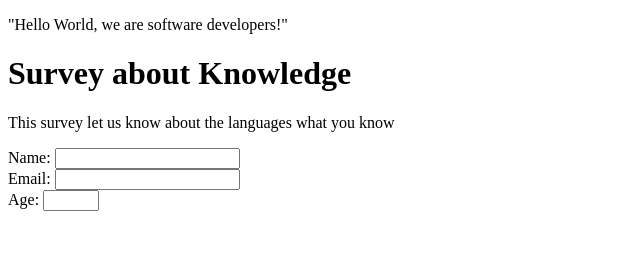
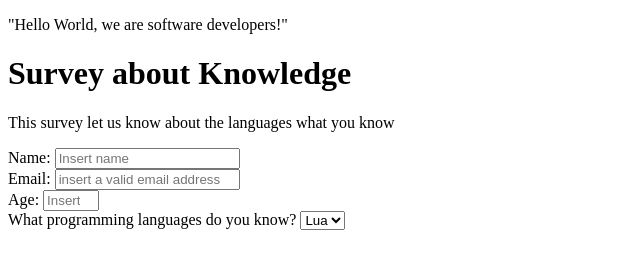
Before and after one commit to jcco104/Build_the_project, a plain HTML site: page index.html in a window 1280 px wide. Shown: the whole page, without its empty margins (0-640 px from the left). Drawn offline with Linux system fonts and the light colour scheme.

Commit message:
Update index.html

```diff
--- a/index.html
+++ b/index.html
@@ -26,14 +26,19 @@
     <p id="description">This survey let us know about the languages what you know </p>
     <form id="survey-form" method="POST">
     <label id="name-label" for="name">Name:</label>
-    <input id="name" type="text">
+    <input id="name" type="text" placeholder="Insert name">
     <br>
     <label id="email-label" for="email">Email:</label>
-    <input id="email" type="email" required>
+    <input id="email" type="email" required placeholder="insert a valid email address">
     <br>
     <label id="number-label" for="number">Age:</label>
-    <input id="number" type="number" min="0" max="99">
+    <input id="number" type="number" min="0" max="99" placeholder="Insert your age">
     <br>
+    <label for="dropdown">What programming languages do you know?</label>
+    <select id="dropdown" form="survey-form">
+      <option value="Lua">Lua</option>
+      <option value="c#">C#</option>
+    </select>
 
     </form>
     <script  src="js/index.js"></script>
```
